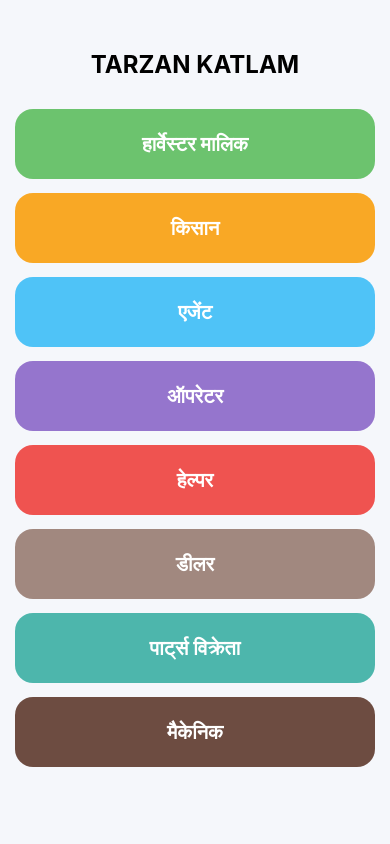
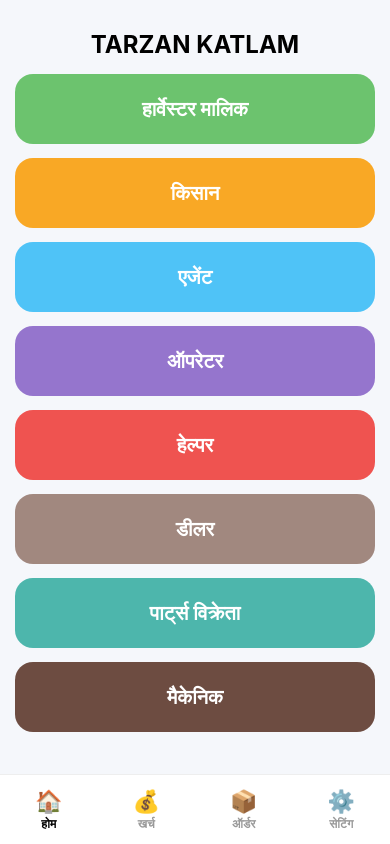
Before and after one commit to tarzankatlam206-hub/TARZAN-KATLAM, a React Native app: screen / in a window 390 px wide. Built offline with nearby package versions, Linux system fonts and the light colour scheme.

Commit message:
Update App.tsx

```diff
--- a/App.tsx
+++ b/App.tsx
@@ -1,15 +1,16 @@
 import React, { useState, useEffect } from 'react';
 import { View, Image, StyleSheet, Text, TouchableOpacity, ScrollView, Alert } from 'react-native';
-import { HOME_BUTTONS } from './master_data';
+import { HOME_BUTTONS, NAV_TABS } from './master_data';
+
+type TabKey = 'home' | 'kharch' | 'order' | 'setting';
 
 export default function App() {
   const [showSplash, setShowSplash] = useState(true);
   const [loading, setLoading] = useState(0);
+  const [activeTab, setActiveTab] = useState<TabKey>('home');
 
   useEffect(() => {
-    const interval = setInterval(() => {
-      setLoading(p => p >= 100 ? 100 : p + 1);
-    }, 25);
+    const interval = setInterval(() => setLoading(p => p >= 100 ? 100 : p + 1), 25);
     const timer = setTimeout(() => setShowSplash(false), 3000);
     return () => { clearInterval(interval); clearTimeout(timer); };
   }, []);
@@ -30,18 +31,34 @@ export default function App() {
 
   return (
     <View style={styles.mainContainer}>
-      <Text style={styles.header}>TARZAN KATLAM</Text>
-      <ScrollView contentContainerStyle={styles.buttonContainer} showsVerticalScrollIndicator={false}>
-        {HOME_BUTTONS.map((btn) => (
-          <TouchableOpacity
-            key={btn.id}
-            style={[styles.button, { backgroundColor: btn.color }]}
-            onPress={() => Alert.alert(btn.name)}
-          >
-            <Text style={styles.buttonText}>{btn.name}</Text>
+      <View style={{ flex: 1 }}>
+        {activeTab === 'home' && (
+          <ScrollView contentContainerStyle={styles.buttonContainer} showsVerticalScrollIndicator={false}>
+            <Text style={styles.header}>TARZAN KATLAM</Text>
+            {HOME_BUTTONS.map(btn => (
+              <TouchableOpacity key={btn.id} style={[styles.button, { backgroundColor: btn.color }]} onPress={() => Alert.alert(btn.name)}>
+                <Text style={styles.buttonText}>{btn.name}</Text>
+              </TouchableOpacity>
+            ))}
+          </ScrollView>
+        )}
+        {activeTab !== 'home' && (
+          <View style={styles.otherContainer}>
+            <Text style={styles.otherTitle}>{NAV_TABS.find(t => t.key === activeTab)?.name}</Text>
+            <Text style={styles.otherSub}>यह पेज जल्द ही आयेगा</Text>
+          </View>
+        )}
+      </View>
+
+      {/* Bottom Bar - Data Master Data से */}
+      <View style={styles.bottomBar}>
+        {NAV_TABS.map(tab => (
+          <TouchableOpacity key={tab.id} style={styles.tab} onPress={() => setActiveTab(tab.key)}>
+            <Text style={[styles.tabIcon, activeTab === tab.key && styles.activeTab]}>{tab.icon}</Text>
+            <Text style={[styles.tabText, activeTab === tab.key && styles.activeTab]}>{tab.name}</Text>
           </TouchableOpacity>
         ))}
-      </ScrollView>
+      </View>
     </View>
   );
 }
@@ -53,9 +70,17 @@ const styles = StyleSheet.create({
   progressBarBackground: { width: '100%', height: 8, backgroundColor: '#333', borderRadius: 10, overflow: 'hidden' },
   progressBarFill: { height: '100%', backgroundColor: '#FFD700' },
   loadingText: { color: '#fff', marginTop: 10, fontSize: 16, fontWeight: 'bold' },
-  mainContainer: { flex: 1, backgroundColor: '#F5F7FB', paddingTop: 50 },
-  header: { fontSize: 24, fontWeight: 'bold', textAlign: 'center', marginBottom: 15 },
-  buttonContainer: { padding: 15 },
+  mainContainer: { flex: 1, backgroundColor: '#F5F7FB' },
+  header: { fontSize: 24, fontWeight: 'bold', textAlign: 'center', marginBottom: 15, marginTop: 15 },
+  buttonContainer: { padding: 15, paddingBottom: 90 },
   button: { height: 70, borderRadius: 18, justifyContent: 'center', alignItems: 'center', marginBottom: 14, elevation: 2 },
   buttonText: { color: '#fff', fontSize: 20, fontWeight: 'bold' },
+  otherContainer: { flex: 1, justifyContent: 'center', alignItems: 'center' },
+  otherTitle: { fontSize: 28, fontWeight: 'bold' },
+  otherSub: { fontSize: 16, color: '#777', marginTop: 8 },
+  bottomBar: { height: 70, backgroundColor: '#fff', flexDirection: 'row', borderTopWidth: 1, borderTopColor: '#eee', elevation: 10 },
+  tab: { flex: 1, justifyContent: 'center', alignItems: 'center' },
+  tabIcon: { fontSize: 22, color: '#999' },
+  tabText: { fontSize: 12, color: '#999', marginTop: 2, fontWeight: '600' },
+  activeTab: { color: '#000' },
 });
```
